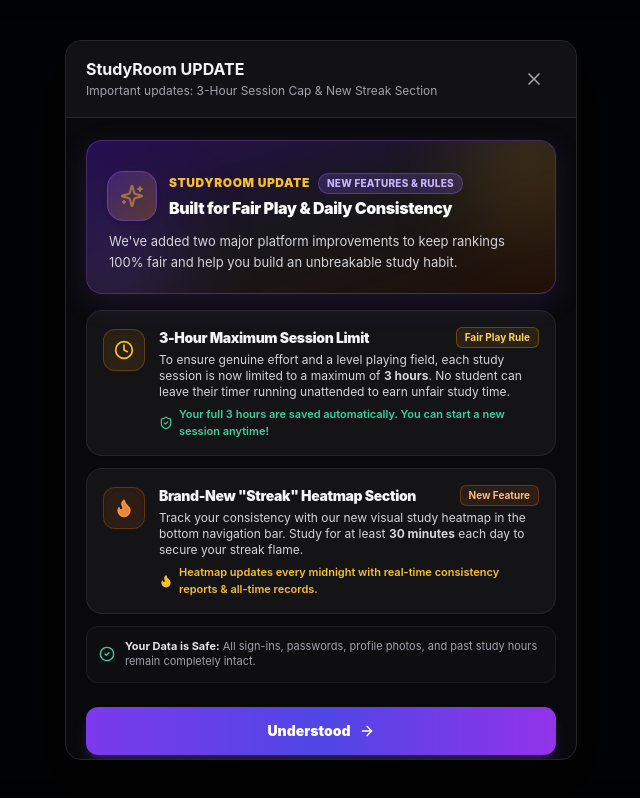
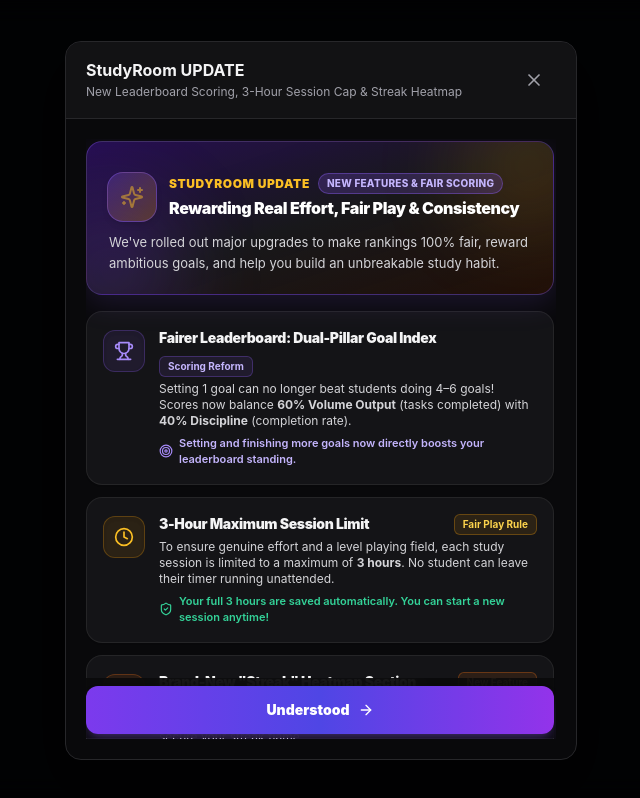
Before and after one commit to tgmind/StudyRoom, a Next.js app: page /signup in a window 1280 px wide. Shown: the whole page, without its empty margins (319-959 px from the left). Built offline with nearby package versions, Linux system fonts and the light colour scheme.

Commit message:
feat: update LaunchAnnouncementModal with dual-pillar scoring reform notice

```diff
--- a/components/ui/LaunchAnnouncementModal.tsx
+++ b/components/ui/LaunchAnnouncementModal.tsx
@@ -4,9 +4,9 @@ import React, { useState, useEffect } from "react";
 import { Modal } from "@/components/ui/Modal";
 import { Button } from "@/components/ui/Button";
 import { triggerHapticFeedback } from "@/lib/utils/haptics";
-import { Clock, Flame, ShieldCheck, ArrowRight, Sparkles, CheckCircle2 } from "lucide-react";
+import { Clock, Flame, ShieldCheck, ArrowRight, Sparkles, CheckCircle2, Trophy, Target } from "lucide-react";
 
-export const LAUNCH_UPDATE_STORAGE_KEY = "studyroom_update_3h_streak_notice_v2";
+export const LAUNCH_UPDATE_STORAGE_KEY = "studyroom_update_dual_pillar_streak_v3";
 
 export function LaunchAnnouncementModal() {
   const [isOpen, setIsOpen] = useState(false);
@@ -43,9 +43,9 @@ export function LaunchAnnouncementModal() {
       isOpen={isOpen}
       onClose={handleUnderstood}
       title="StudyRoom UPDATE"
-      subtitle="Important updates: 3-Hour Session Cap & New Streak Section"
+      subtitle="New Leaderboard Scoring, 3-Hour Session Cap & Streak Heatmap"
     >
-      <div className="space-y-3.5 sm:space-y-4 pt-0.5">
+      <div className="space-y-3.5 sm:space-y-4 pt-0.5 max-h-[75vh] overflow-y-auto pr-0.5">
         {/* Glowing Ambient Hero Header Card */}
         <div className="relative overflow-hidden rounded-2xl p-4 sm:p-5 bg-gradient-to-br from-violet-950/80 via-zinc-900 to-amber-950/40 border border-violet-500/35 shadow-[0_8px_30px_rgba(139,92,246,0.15)] space-y-2.5">
           {/* Subtle background ambient blur rings */}
@@ -62,24 +62,50 @@ export function LaunchAnnouncementModal() {
                   StudyRoom UPDATE
                 </span>
                 <span className="px-2 py-0.5 rounded-full text-[9px] sm:text-[10px] font-extrabold bg-violet-500/20 text-violet-300 border border-violet-500/40 uppercase tracking-wide">
-                  New Features &amp; Rules
+                  New Features &amp; Fair Scoring
                 </span>
               </div>
               <h3 className="text-sm sm:text-base font-black text-white tracking-tight leading-snug mt-0.5">
-                Built for Fair Play &amp; Daily Consistency
+                Rewarding Real Effort, Fair Play &amp; Consistency
               </h3>
             </div>
           </div>
 
           <p className="relative z-10 text-xs sm:text-[13px] text-zinc-300 leading-relaxed pl-0.5">
-            We&apos;ve added two major platform improvements to keep rankings 100% fair and help you build an unbreakable study habit.
+            We&apos;ve rolled out major upgrades to make rankings 100% fair, reward ambitious goals, and help you build an unbreakable study habit.
           </p>
         </div>
 
         {/* Feature Cards Grid */}
         <div className="space-y-2.5 sm:space-y-3">
-          {/* 1. 3-Hour Session Cap */}
+          {/* 1. New Dual-Pillar Leaderboard Scoring */}
           <div className="group rounded-2xl bg-zinc-900/80 hover:bg-zinc-900 border border-zinc-800/90 hover:border-violet-500/40 p-3.5 sm:p-4 transition-all duration-200 shadow-sm">
+            <div className="flex items-start space-x-3 sm:space-x-3.5">
+              <div className="p-2 sm:p-2.5 rounded-xl bg-violet-500/10 border border-violet-500/25 text-violet-400 shrink-0 mt-0.5 shadow-inner">
+                <Trophy className="w-4 h-4 sm:w-5 sm:h-5 text-violet-400" />
+              </div>
+              <div className="min-w-0 flex-1 space-y-1">
+                <div className="flex items-center justify-between gap-2 flex-wrap">
+                  <h4 className="text-xs sm:text-sm font-black text-zinc-100 tracking-tight">
+                    Fairer Leaderboard: Dual-Pillar Goal Index
+                  </h4>
+                  <span className="text-[9px] sm:text-[10px] font-bold px-2 py-0.5 rounded-md bg-violet-500/10 text-violet-300 border border-violet-500/30 shrink-0">
+                    Scoring Reform
+                  </span>
+                </div>
+                <p className="text-[11px] sm:text-xs text-zinc-300 leading-relaxed">
+                  Setting 1 goal can no longer beat students doing 4–6 goals! Scores now balance <strong>60% Volume Output</strong> (tasks completed) with <strong>40% Discipline</strong> (completion rate).
+                </p>
+                <div className="flex items-center space-x-1.5 pt-0.5 text-[10px] sm:text-[11px] text-violet-300 font-semibold">
+                  <Target className="w-3.5 h-3.5 shrink-0 text-violet-400" />
+                  <span>Setting and finishing more goals now directly boosts your leaderboard standing.</span>
+                </div>
+              </div>
+            </div>
+          </div>
+
+          {/* 2. 3-Hour Session Cap */}
+          <div className="group rounded-2xl bg-zinc-900/80 hover:bg-zinc-900 border border-zinc-800/90 hover:border-amber-500/40 p-3.5 sm:p-4 transition-all duration-200 shadow-sm">
             <div className="flex items-start space-x-3 sm:space-x-3.5">
               <div className="p-2 sm:p-2.5 rounded-xl bg-amber-500/10 border border-amber-500/25 text-amber-400 shrink-0 mt-0.5 shadow-inner">
                 <Clock className="w-4 h-4 sm:w-5 sm:h-5 text-amber-400" />
@@ -94,7 +120,7 @@ export function LaunchAnnouncementModal() {
                   </span>
                 </div>
                 <p className="text-[11px] sm:text-xs text-zinc-300 leading-relaxed">
-                  To ensure genuine effort and a level playing field, each study session is now limited to a maximum of <strong>3 hours</strong>. No student can leave their timer running unattended to earn unfair study time.
+                  To ensure genuine effort and a level playing field, each study session is limited to a maximum of <strong>3 hours</strong>. No student can leave their timer running unattended.
                 </p>
                 <div className="flex items-center space-x-1.5 pt-0.5 text-[10px] sm:text-[11px] text-emerald-400 font-semibold">
                   <ShieldCheck className="w-3.5 h-3.5 shrink-0" />
@@ -104,8 +130,8 @@ export function LaunchAnnouncementModal() {
             </div>
           </div>
 
-          {/* 2. New Streak Heatmap Section */}
-          <div className="group rounded-2xl bg-zinc-900/80 hover:bg-zinc-900 border border-zinc-800/90 hover:border-amber-500/40 p-3.5 sm:p-4 transition-all duration-200 shadow-sm">
+          {/* 3. New Streak Heatmap Section */}
+          <div className="group rounded-2xl bg-zinc-900/80 hover:bg-zinc-900 border border-zinc-800/90 hover:border-orange-500/40 p-3.5 sm:p-4 transition-all duration-200 shadow-sm">
             <div className="flex items-start space-x-3 sm:space-x-3.5">
               <div className="p-2 sm:p-2.5 rounded-xl bg-orange-500/10 border border-orange-500/25 text-orange-400 shrink-0 mt-0.5 shadow-inner">
                 <Flame className="w-4 h-4 sm:w-5 sm:h-5 text-orange-400 fill-orange-400/90" />
@@ -130,7 +156,7 @@ export function LaunchAnnouncementModal() {
             </div>
           </div>
 
-          {/* 3. Account Safety Assurance */}
+          {/* 4. Account Safety Assurance */}
           <div className="rounded-xl bg-zinc-900/40 border border-zinc-800/60 p-2.5 sm:p-3 flex items-center space-x-2.5 text-zinc-400">
             <CheckCircle2 className="w-4 h-4 text-emerald-400 shrink-0" />
             <p className="text-[10px] sm:text-[11px] leading-snug">
@@ -140,7 +166,7 @@ export function LaunchAnnouncementModal() {
         </div>
 
         {/* Full-width Gradient Action Button */}
-        <div className="pt-1.5 sm:pt-2">
+        <div className="pt-1.5 sm:pt-2 sticky bottom-0 bg-zinc-950/90 backdrop-blur-md pb-1">
           <Button
             type="button"
             variant="primary"
```
Also changed, not shown: 2 other files (tests, documents, lock files or other folders).
